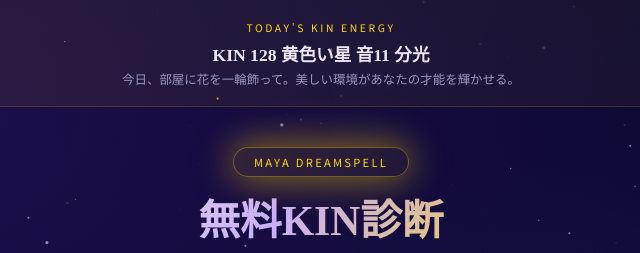
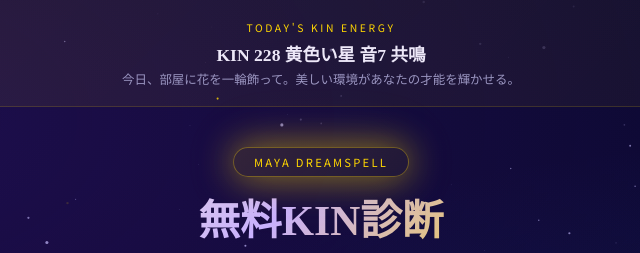
Before and after one commit to ai-money-lab/kinuranai-web, a plain HTML site: page index.html in a window 1280 px wide. Shown: the top 253 px of the page, 319-959 px from the left. Drawn offline with Linux system fonts and the light colour scheme.

Commit message:
fix: correct KIN calculation - use Dreamspell standard (2013-07-26 = KIN 1)
Previous formula used 1972-03-04 anchor with leap-day subtraction, producing
KIN 164 for 2013-07-26 (should be 1) and KIN 129 for 2026-04-17 (IG shows 229).
This caused site vs IG post inconsistency.

Corrected to simple days-since-epoch mod 260 matching the Python IG pipeline.

```diff
--- a/index.html
+++ b/index.html
@@ -259,11 +259,11 @@ select:focus{border-color:rgba(255,215,0,.5);box-shadow:0 0 12px rgba(255,215,0,
 // ═══════════════════════════════════════════
 // KIN Calculation
 // ═══════════════════════════════════════════
-const ANCHOR={y:1972,m:3,d:4},ANCHOR_KIN=135;
-function isLeap(y){return(y%4===0&&y%100!==0)||y%400===0}
+// Dreamspell標準: 2013-07-26 (Galactic Seed) = KIN 1
+// 単純な日数差 mod 260 で計算（閏日を引かない）
+const ANCHOR={y:2013,m:7,d:26},ANCHOR_KIN=1;
 function daysBetween(a,b){return Math.round((b-a)/864e5)}
-function countLeaps(d1,d2){if(d2<=d1)return 0;let c=0;for(let y=d1.getFullYear();y<=d2.getFullYear();y++){if(!isLeap(y))continue;const ld=new Date(y,1,29);if(ld>d1&&ld<=d2)c++}return c}
-function calcKin(y,m,d){const a=new Date(ANCHOR.y,ANCHOR.m-1,ANCHOR.d),t=new Date(y,m-1,d),r=daysBetween(a,t);let lo=r>=0?countLeaps(a,t):-countLeaps(t,a);return((ANCHOR_KIN-1+r-lo)%260+260)%260+1}
+function calcKin(y,m,d){const a=new Date(ANCHOR.y,ANCHOR.m-1,ANCHOR.d),t=new Date(y,m-1,d),r=daysBetween(a,t);return((ANCHOR_KIN-1+r)%260+260)%260+1}
 function getSeal(k){const n=k%20;return n===0?20:n}
 function getTone(k){const n=k%13;return n===0?13:n}
 function getWS(k){return Math.ceil(k/13)}
```
